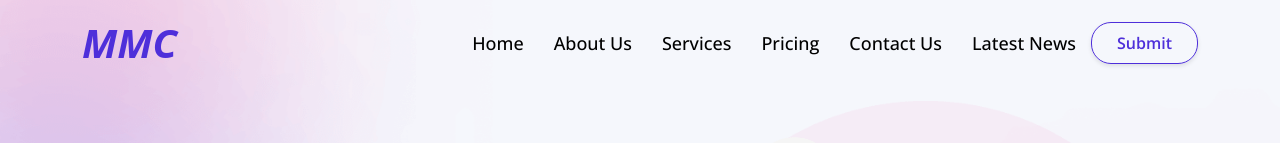
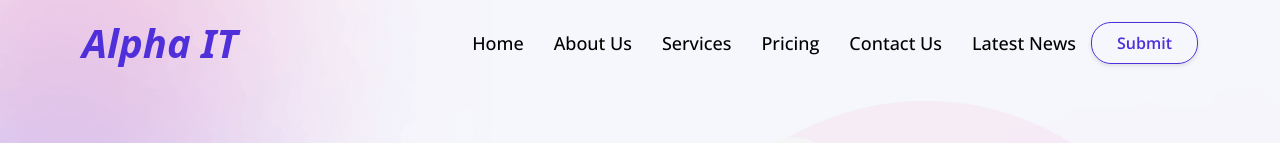
Before and after one commit to Amirhosen65/alpha-it, a plain HTML site: page index.html in a window 1280 px wide. Shown: the top 143 px of the page. Drawn offline with nearby package versions, Linux system fonts and the light colour scheme.

Commit message:
change nav menu name

```diff
--- a/index.html
+++ b/index.html
@@ -36,7 +36,7 @@
     <!-- ============navbar section start========== -->
     <nav class="navbar navbar-expand-lg">
       <div class="container">
-        <a class="navbar-brand" href="#">MMC</a>
+        <a class="navbar-brand" href="#">Alpha IT</a>
         <button
           class="navbar-toggler"
           type="button"
```
